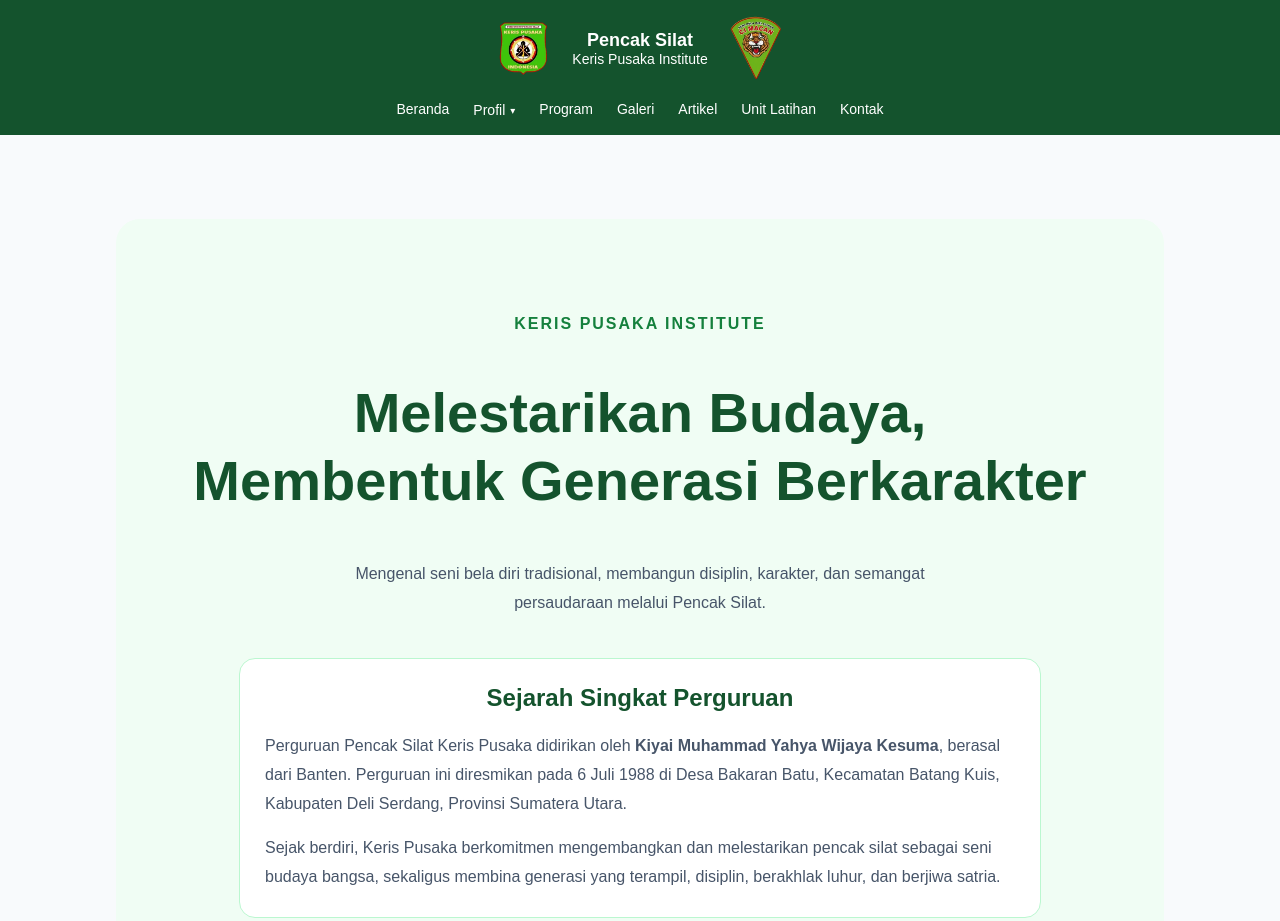
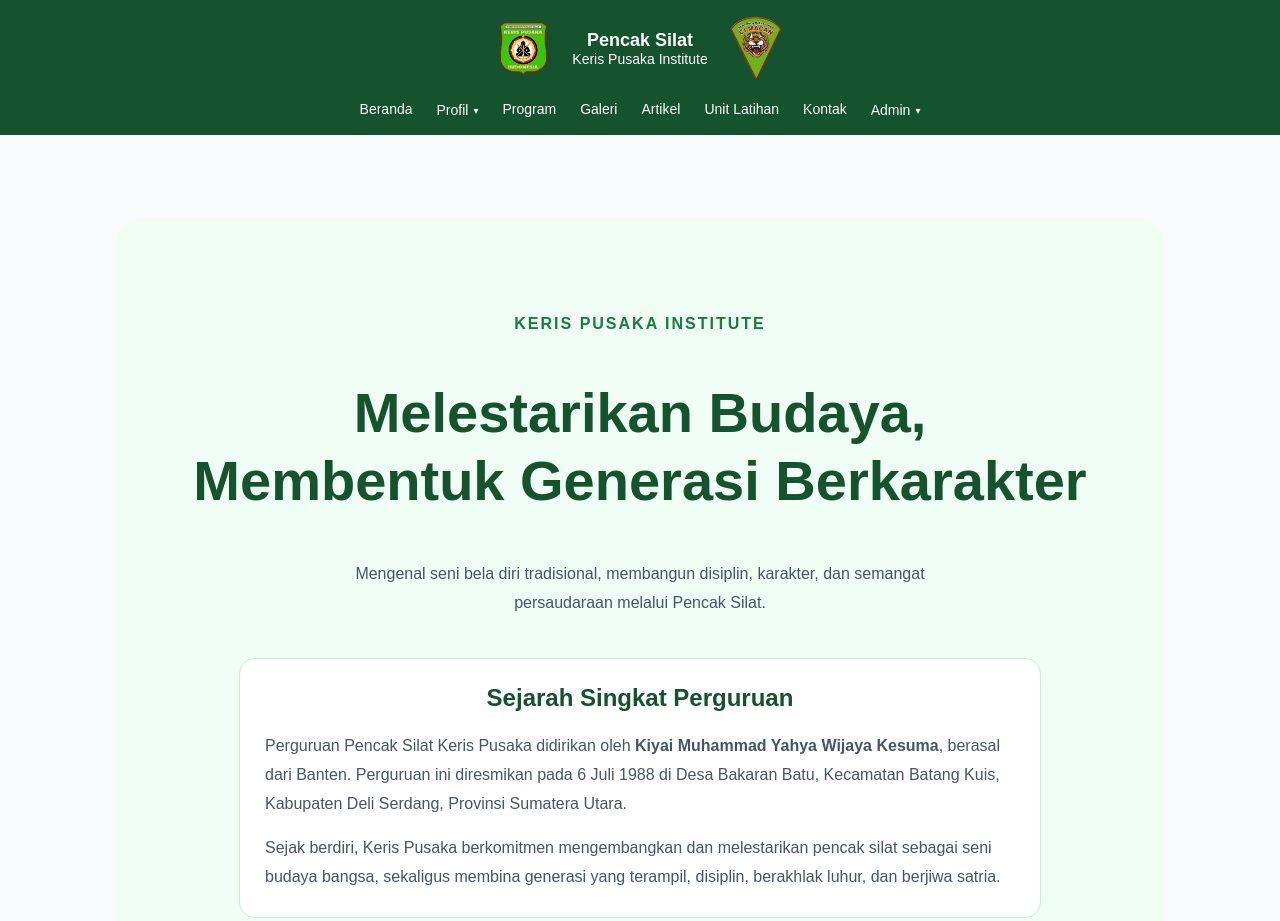
Before and after one commit to fajarlubis41/keris-pusaka-institute, an Astro site: page / in a window 1280 px wide. Shown: the top 921 px of the page. Built offline with nearby package versions, Linux system fonts and the light colour scheme; Astro itself is replaced by a stand-in of ours.

Commit message:
Tambah menu dropdown Admin di header

```diff
--- a/src/components/Header.astro
+++ b/src/components/Header.astro
@@ -42,6 +42,15 @@
   <a href="/artikel/">Artikel</a>
   <a href="/unit-latihan/">Unit Latihan</a>
   <a href="/kontak/">Kontak</a>
+  <div class="dropdown">
+    <a href="#" class="dropdown-toggle">
+      Admin <span class="arrow">▾</span>
+    </a>
+
+    <div class="dropdown-menu">
+      <a href="https://skor.kerispusakainstitute.com" target="_blank">Skor Pertandingan</a>
+    </div>
+  </div>
 </nav>
 
   </div>
```
